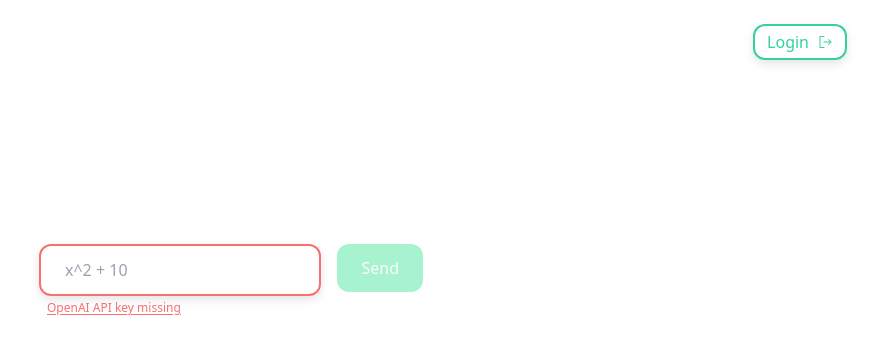
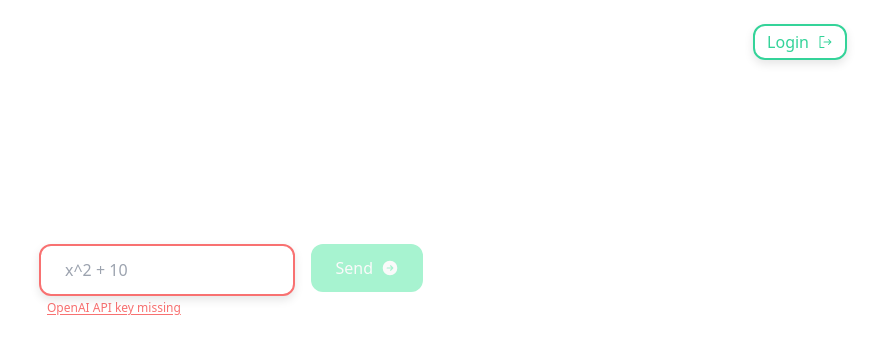
Before and after one commit to mitjans/edgedb-graph, a Nuxt app: page / in a window 1280 px wide. Shown: the top 354 px of the page, without its empty margins (409-1280 px from the left). Built offline with nearby package versions, Linux system fonts and the light colour scheme.

Commit message:
feat: show similar equations

```diff
--- a/pages/index.vue
+++ b/pages/index.vue
@@ -1,6 +1,6 @@
 <script setup lang="ts">
 const query = ref<string>('');
-const result = ref<string>('');
+const result = ref<{ id: string; expression: string; distance: number }[]>([]);
 const { fetchEmbedding, key } = useOpenAi();
 
 const submit = async () => {
@@ -12,6 +12,8 @@ const submit = async () => {
     return;
   }
 
+  searching.value = true;
+
   const queryEmbedding = await fetchEmbedding(query.value);
 
   const { result: searchResults } = await $fetch('/api/search', {
@@ -19,11 +21,14 @@ const submit = async () => {
     body: { query: queryEmbedding },
   });
 
-  result.value = JSON.stringify(searchResults, null, 2);
+  result.value = searchResults;
+
+  searching.value = false;
 };
 
 const mounted = ref(false);
 const show = ref(false);
+const searching = ref(false);
 
 onMounted(() => {
   mounted.value = true;
@@ -66,12 +71,22 @@ onMounted(() => {
 
       <button
         type="submit"
-        class="rounded-xl bg-emerald-400 px-6 py-3 text-neutral-50 shadow-[0_4px_10px_rgba(0,0,0,.1)] outline-none transition hover:bg-emerald-500 hover:shadow-[0_6px_20px_rgba(0,0,0,.12)] focus:bg-emerald-500 focus:shadow-[0_6px_20px_rgba(0,0,0,.12)] disabled:cursor-not-allowed disabled:bg-emerald-200 disabled:shadow-none"
+        class="flex items-center gap-2 rounded-xl bg-emerald-400 px-6 py-3 text-neutral-50 shadow-[0_4px_10px_rgba(0,0,0,.1)] outline-none transition hover:bg-emerald-500 hover:shadow-[0_6px_20px_rgba(0,0,0,.12)] focus:bg-emerald-500 focus:shadow-[0_6px_20px_rgba(0,0,0,.12)] disabled:cursor-not-allowed disabled:bg-emerald-200 disabled:shadow-none"
         :disabled="query.length === 0 || key === null"
         @click="submit"
       >
-        Send
+        <span>Send</span>
+
+        <Icon
+          size="18"
+          :name="searching ? 'ph:spinner' : 'ph:arrow-circle-right-fill'"
+          :class="searching && 'animate-spin'"
+        />
       </button>
     </form>
+
+    <div class="flex flex-col gap-2 p-10">
+      <pre v-for="{ id, expression } in result" :key="id">{{ expression }}</pre>
+    </div>
   </div>
 </template>
```
Also changed, not shown: 1 other file (tests, documents, lock files or other folders).
